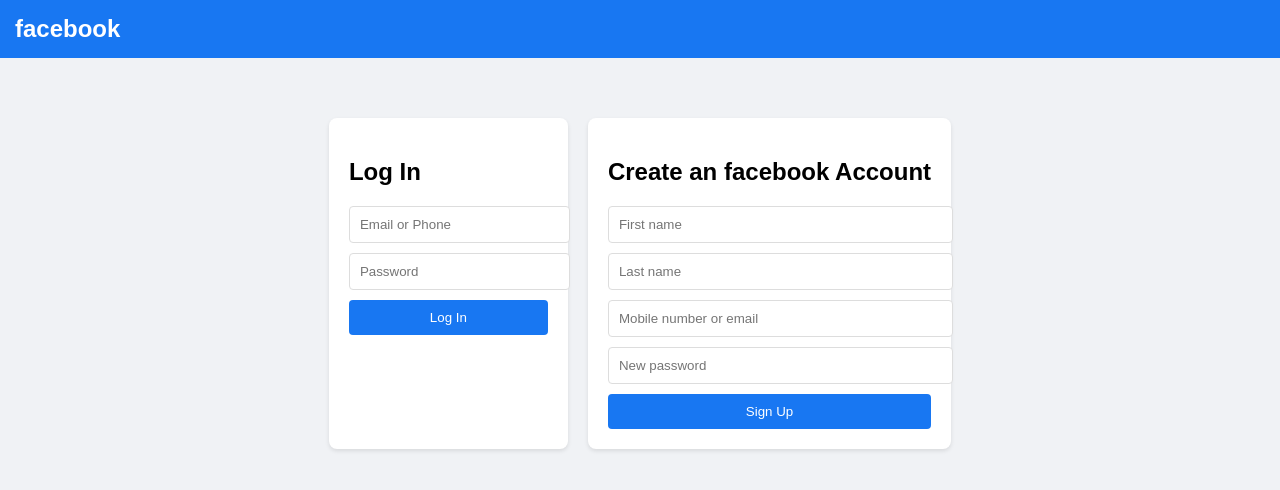
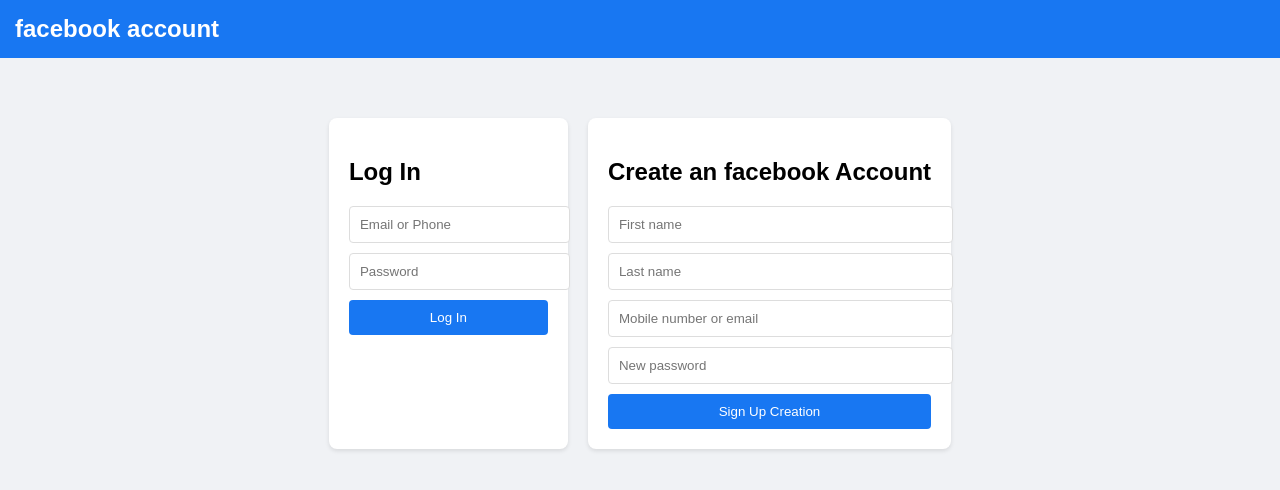
Before and after one commit to sidsravan/facebookproject, a plain HTML site: page home/index.html in a window 1280 px wide. Drawn offline with Linux system fonts and the light colour scheme.

Commit message:
Update title and button text for sign up

```diff
--- a/home/index.html
+++ b/home/index.html
@@ -2,7 +2,7 @@
 <html lang="en">
 <head>
   <meta charset="UTF-8">
-  <title>Facebook - Log In or Sign Up</title>
+  <title>Facebook - Log In or Sign Up creation</title>
   <style>
     body { font-family: Arial, sans-serif; background: #f0f2f5; margin: 0; }
     .header { background: #1877f2; color: white; padding: 15px; font-size: 24px; font-weight: bold; }
@@ -14,7 +14,7 @@
   </style>
 </head>
 <body>
-  <div class="header">facebook</div>
+  <div class="header">facebook account</div>
   <div class="container">
     <div class="login">
       <h2>Log In</h2>
@@ -31,7 +31,7 @@
         <input type="text" placeholder="Last name">
         <input type="text" placeholder="Mobile number or email">
         <input type="password" placeholder="New password">
-        <button type="submit">Sign Up</button>
+        <button type="submit">Sign Up Creation</button>
       </form>
     </div>
   </div>
```
